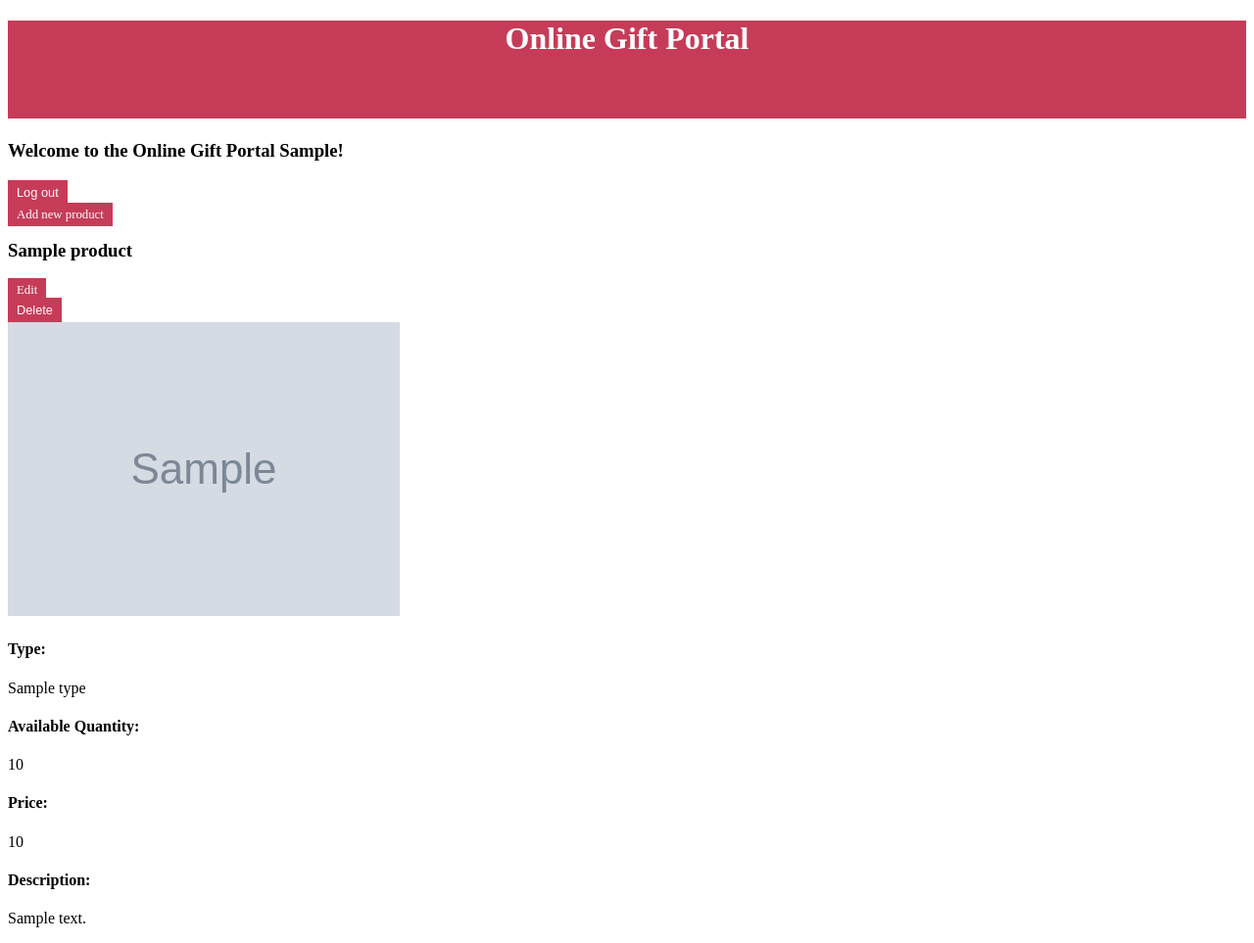
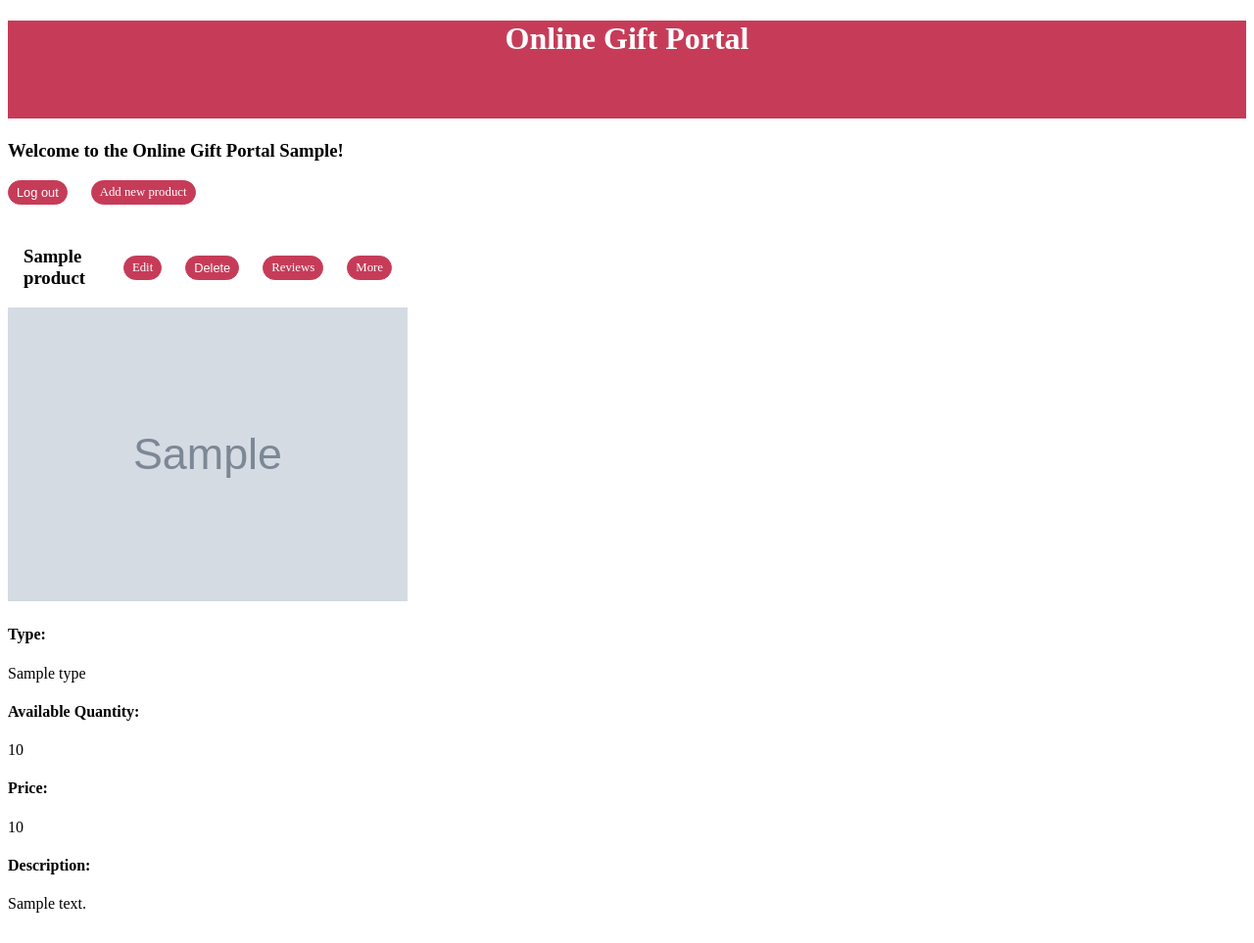
Before and after one commit to vishakasg/my_crud_app, a Flask app: page /products in a window 1280 px wide. Shown: the whole page at 98% size. After the commit the page ends 932 px from the top, so only its background shows below. Run offline with Flask 3, Linux system fonts and the light colour scheme; the visitor is signed in with stand-in values (Sample User, id 1); grey boxes marked "Sample" are stand-in pictures; a database or web service that is not in the repository returns one stand-in record (values such as "Sample title"); some libraries are stand-ins or nearby versions.

Commit message:
my_crud_app - in progress

```diff
--- a/controllers/products_controller.py
+++ b/controllers/products_controller.py
@@ -1,5 +1,5 @@
-from flask import render_template, request, redirect
-from models.product import all_products, get_product, create_product, update_product, delete_product
+from flask import render_template, request, redirect, session
+from models.product import all_products, get_product, create_product, update_product, delete_product, create_review
 from services.session_info import current_user
 
 def index():
@@ -12,7 +12,7 @@ def new():
 def create():
   name = request.form.get('name')
   image_url = request.form.get('image_url')
-  type = request.form.get('type')
+  type = request.form['catagory']
   quantity = request.form.get('quantity')
   price = request.form.get('price')
   description = request.form.get('description')
@@ -36,3 +36,18 @@ def update(id):
 def delete(id):
   delete_product(id)
   return redirect('/')
+
+def reviews(id):
+  product = get_product(id)
+  return render_template('/products/reviews.html', product=product, current_user=current_user())
+
+def write_review(id):
+  product_id = id
+  user_id = session['user_id']
+  review = request.form.get('review')
+  create_review( product_id, user_id, review)
+  return redirect('/')
+
+# def display_review(id):
+#   product = get_product(id)
+#   return render_template('/products/review.html', product=product, current_user=current_user())
--- a/models/product.py
+++ b/models/product.py
@@ -1,7 +1,7 @@
 from db.db import sql
 
 def all_products():
-  return sql('SELECT * FROM products ORDER BY id')
+  return sql('SELECT * FROM products ORDER BY type')
 
 def get_product(id):
   products = sql("SELECT * FROM products WHERE id = %s", [id])
@@ -15,3 +15,12 @@ def update_product( id, name, image_url, type, quantity, price, description):
 
 def delete_product(id):
   sql('DELETE FROM products WHERE id=%s RETURNING *', [id])
+
+def create_review(product_id, user_id, review):
+  sql('INSERT INTO reviews(product_id, user_id, review) VALUES(%s, %s, %s) RETURNING *', [product_id, user_id, review])
+
+# def get_reviews(id):
+#   sql("SELECT * FROM products WHERE id = %s", [id])
+
+# def display_reviews():
+#   sql("SELECT * FROM reviews WHERE id = %s", [id])
--- a/routes/products_routes.py
+++ b/routes/products_routes.py
@@ -1,5 +1,5 @@
 from flask import Blueprint
-from controllers.products_controller import index, new, create, edit, update, delete
+from controllers.products_controller import index, new, create, edit, update, delete, reviews, write_review
 
 products_routes = Blueprint('products_routes', __name__)
 
@@ -9,3 +9,6 @@ products_routes.route('', methods=["POST"])(create)
 products_routes.route('/<id>/edit')(edit)
 products_routes.route('/<id>', methods=["POST"])(update)
 products_routes.route('/<id>/delete', methods=["POST"])(delete)
+products_routes.route('/<id>/reviews')(reviews)
+products_routes.route('/<id>/reviews/create', methods=["POST"])(write_review)
+# products_routes.route('/<id>/review')(get_reviews)
--- a/static/css/style.css
+++ b/static/css/style.css
@@ -11,7 +11,7 @@ button {
   font-size: 0.8rem;
   text-decoration: none;
   cursor: pointer;
-
+  border-radius: 20px;
 }
 h1{
     background-color: rgb(198, 60, 88);
@@ -19,3 +19,42 @@ h1{
     text-align:center;
     height: 100px;
 }
+
+.products {
+  display: grid;
+  grid-template-columns: repeat(auto-fill, minmax(400px, 1fr));
+  gap: 1.25rem;
+  margin-top: 1.5rem;
+}
+.product img{
+  width: 100%;
+  height: 300px;
+  object-fit: cover;
+}
+.product header {
+  display: flex;
+  align-items: center;
+  justify-content: space-between;
+  background-color: rgb(198, 60, 88)6D;
+  padding: 0 1rem;
+}
+.controls {
+  display: flex;
+  gap: 1.5rem;
+}
+.login{
+  display: flex;
+  flex-direction: column;
+  align-items: center;
+  justify-content: center;
+  gap: 1.5rem;
+  width: 100%;
+  height: 300px;
+}
+.add-new-product{
+  display: grid;
+  grid-template-columns: 1fr 1fr 1fr;
+  gap: 20px;
+  /* background-color: red; */
+
+}
--- a/templates/products/index.html
+++ b/templates/products/index.html
@@ -26,6 +26,9 @@
         <form action="/products/{{ product['id'] }}/delete" method="POST">
           <button>Delete</button>
         </form>
+
+        <a href="/products/{{ product['id'] }}/reviews">Reviews</a>
+        <a href="/products/{{ product['id'] }}/review">More</a>
       </section>
     </header>
 
@@ -39,11 +42,14 @@
     <h4>Description:</h4>
     <p>{{ product['description'] }}</p>
   </section>
+
   {% endfor %}
 </section>
 {% else %}
+<section class="login">
 <a href="/users/new">Sign up</a>
 <a href="/sessions/new">Log in</a>
+</section>
 {% endif %}
 
 {% endblock %}
--- a/templates/users/new.html
+++ b/templates/users/new.html
@@ -3,9 +3,11 @@
 {% block content %}
 <h1>Sign up</h1>
 <form action="/users" method="POST">
-  <!-- <label for="">You are:</label>
+  <label for="users">You are:</label>
+  <select id="users">
     <option value="admin">Admin</option>
-    <option value="customer">customer</option> -->
+    <option value="customer">customer</option>
+  </select>
 
   <label for="">First Name:</label>
   <input type="text" name="first_name">
```
Also changed, not shown: db/schema.sql (+22 -22 lines), templates/products/edit.html (+10 -7 lines), templates/products/new.html (+10 -3 lines), templates/products/review.html (added, +12 -0 lines), templates/products/reviews.html (added, +17 -0 lines), controllers/sessions_controller.py (line endings or trailing spaces).
